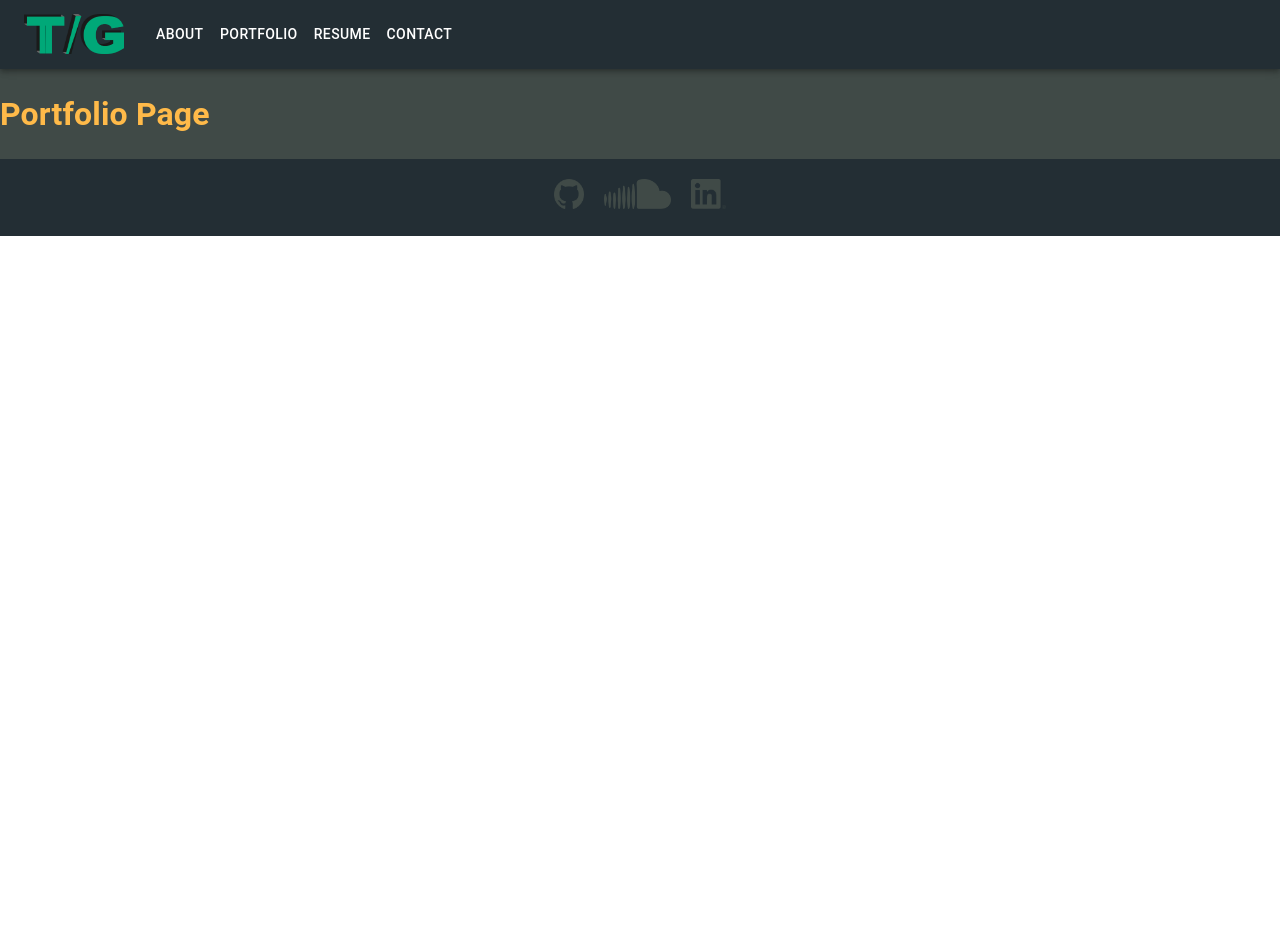
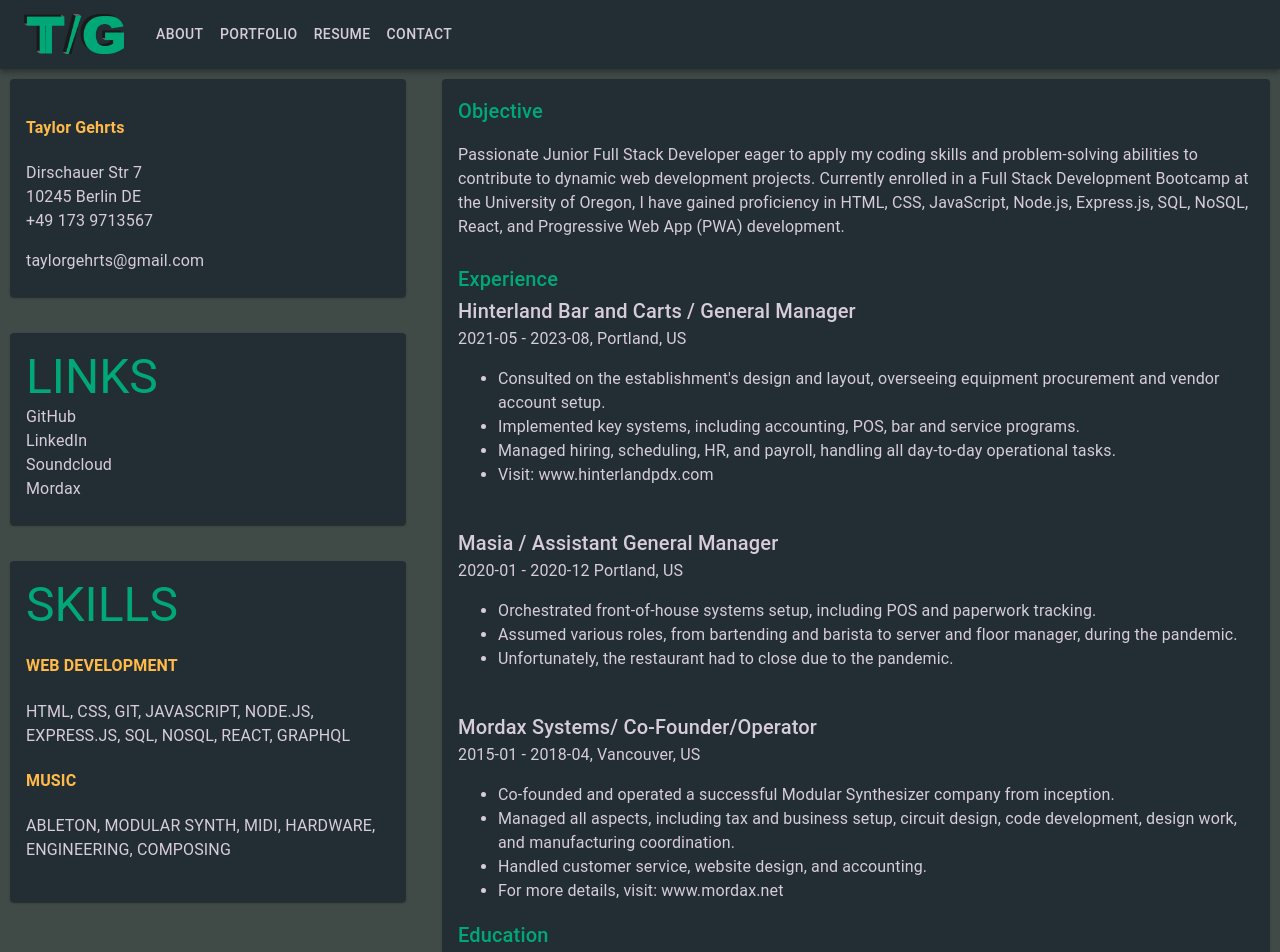
Before and after one commit to taylorgehrts/taylorgehrts_react_portfolio, a React (Create React App) app in the folder taylors-portfolio/: page /portfolio in a window 1280 px wide. Shown: the top 952 px of the page. Before the commit the page ends 800 px from the top, so only its background shows below. Built offline with nearby package versions, Linux system fonts and the light colour scheme.

Commit message:
Portfolio page done and formated

```diff
--- /dev/null
+++ b/taylors-portfolio/src/components/Portfolio.css
@@ -0,0 +1,47 @@
+/* About.css */
+.StyledCard {
+    height: auto;
+    margin: 10px;
+    background-color: #232E34 !important;
+    color: #D7CCDA !important;
+    overflow: hidden;
+    box-sizing: border-box;
+  }
+
+
+  .StyledCard .highlight {
+    color: #FFBA49;
+  }
+
+  .StyledCard .styledText {
+    color: #00A878;
+  }
+
+  .StyledImage {
+    max-width: 100%;
+    max-height: 100%;
+    object-fit: contain;
+    display: block;
+    margin: 0 auto;
+  }
+
+  .StyledText {
+    color: #00A878;
+  }
+
+  .StyledAlertText {
+    color: #FFBA49;
+  }
+
+  a {
+    text-decoration: none;
+    color: #D7CCDA !important;
+  }
+
+  a:hover {
+    filter: brightness(.9);
+  }
+
+  ul {
+    list-style-position: outside;
+}
--- a/taylors-portfolio/src/components/Portfolio.js
+++ b/taylors-portfolio/src/components/Portfolio.js
@@ -1,11 +1,238 @@
 import React from "react";
+import { Grid, Card, CardContent, Typography, styled } from "@mui/material";
+import "./Portfolio.css";
+
+const LeftColumn = styled(Grid)(({ theme }) => ({
+  order: 1, // Default order for left column
+  [theme.breakpoints.down("sm")]: {
+    order: 2, // New order for left column on smaller screens
+  },
+}));
+
+const RightColumn = styled(Grid)(({ theme }) => ({
+  order: 2, // Default order for right column
+  [theme.breakpoints.down("sm")]: {
+    order: 1, // New order for right column on smaller screens
+  },
+}));
 
 function Portfolio() {
   return (
-    <div>
-      <h1>Portfolio Page</h1>
-      {/* Add your content for the Portfolio page here */}
-    </div>
+    <Grid container spacing={2}>
+      <LeftColumn item xs={12} md={4}>
+        <Grid container direction="column" spacing={2}>
+          {/* First Card */}
+          <Grid item>
+            <Card className="StyledCard">
+              <CardContent>
+                <h4 className="highlight">Taylor Gehrts</h4>
+                <p>
+                  Dirschauer Str 7<br></br>
+                  10245 Berlin DE<br></br>
+                  +49 173 9713567
+                </p>
+                <a href="mailto:taylorgehrts@gmail.com">
+                  taylorgehrts@gmail.com
+                </a>
+              </CardContent>
+            </Card>
+          </Grid>
+          {/* Second Card */}
+          <Grid item>
+            <Card className="StyledCard">
+              <CardContent>
+                <Typography variant="h3" className="StyledText">
+                  LINKS
+                </Typography>
+                <a
+                  href="https://github.com/taylorgehrts"
+                  className="StyledAlertText"
+                  target="_blank"
+                  rel="noopener noreferrer"
+                >
+                  GitHub
+                </a>
+                <br></br>
+                <a
+                  href="https://linkedin.com/in/taylor-gehrts-8768b1196"
+                  className="StyledAlertText"
+                  target="_blank"
+                  rel="noopener noreferrer"
+                >
+                  LinkedIn
+                </a>
+                <br></br>
+                <a
+                  href="https://soundcloud.com/arohanpdx"
+                  className="StyledAlertText"
+                  target="_blank"
+                  rel="noopener noreferrer"
+                >
+                  Soundcloud
+                </a>
+                <br></br>
+                <a
+                  href="https://mordax.net"
+                  className="StyledAlertText"
+                  target="_blank"
+                  rel="noopener noreferrer"
+                >
+                  Mordax
+                </a>
+              </CardContent>
+            </Card>
+          </Grid>
+          {/* SKILLS*/}
+          <Grid item>
+            <Card className="StyledCard">
+              <CardContent>
+                <Typography variant="h3" className="StyledText">
+                  SKILLS
+                </Typography>
+                <h4 className="highlight">WEB DEVELOPMENT</h4>
+                <p>
+                  HTML, CSS, GIT, JAVASCRIPT, NODE.JS, EXPRESS.JS, SQL, NOSQL,
+                  REACT, GRAPHQL
+                </p>
+                <h4 className="highlight">MUSIC</h4>
+                <p>
+                  ABLETON, MODULAR SYNTH, MIDI, HARDWARE, ENGINEERING, COMPOSING
+                </p>
+              </CardContent>
+            </Card>
+          </Grid>
+        </Grid>
+      </LeftColumn>
+
+      <RightColumn item xs={12} md={8}>
+        <Card className="StyledCard">
+          <CardContent>
+            <Typography className="StyledText" variant="h6">
+              Objective
+            </Typography>
+            <p>
+              Passionate Junior Full Stack Developer eager to apply my coding
+              skills and problem-solving abilities to contribute to dynamic web
+              development projects. Currently enrolled in a Full Stack
+              Development Bootcamp at the University of Oregon, I have gained
+              proficiency in HTML, CSS, JavaScript, Node.js, Express.js, SQL,
+              NoSQL, React, and Progressive Web App (PWA) development.
+              <br></br>
+              <br></br>
+              <Typography className="StyledText" variant="h6">
+                Experience
+              </Typography>
+              <Typography variant="h6">
+                Hinterland Bar and Carts / General Manager
+              </Typography>
+              2021-05 - 2023-08, Portland, US
+              <br></br>
+              <ul>
+                <li>
+                  Consulted on the establishment's design and layout, overseeing
+                  equipment procurement and vendor account setup.
+                </li>
+                <li>
+                  Implemented key systems, including accounting, POS, bar and
+                  service programs.
+                </li>
+                <li>
+                  Managed hiring, scheduling, HR, and payroll, handling all
+                  day-to-day operational tasks.
+                </li>
+                <li>
+                  Visit:{" "}
+                  <a href="https://hinterlandpdx.com" target="blank">
+                    www.hinterlandpdx.com
+                  </a>
+                </li>
+              </ul>
+              <br></br>
+              <Typography variant="h6">
+                Masia / Assistant General Manager
+              </Typography>
+              2020-01 - 2020-12 Portland, US
+              <br></br>
+              <ul>
+                <li>
+                  Orchestrated front-of-house systems setup, including POS and
+                  paperwork tracking.
+                </li>
+                <li>
+                  Assumed various roles, from bartending and barista to server
+                  and floor manager, during the pandemic.
+                </li>
+                <li>
+                  Unfortunately, the restaurant had to close due to the
+                  pandemic.
+                </li>
+              </ul>
+              <br></br>
+              <Typography variant="h6">
+                Mordax Systems/ Co-Founder/Operator
+              </Typography>
+              2015-01 - 2018-04, Vancouver, US
+              <br></br>
+              <ul>
+                <li>
+                  Co-founded and operated a successful Modular Synthesizer
+                  company from inception.
+                </li>
+                <li>
+                  Managed all aspects, including tax and business setup, circuit
+                  design, code development, design work, and manufacturing
+                  coordination.
+                </li>
+                <li>
+                  Handled customer service, website design, and accounting.
+                </li>
+                <li>
+                  For more details, visit:{" "}
+                  <a href="https://mordax.net" target="blank">
+                    www.mordax.net
+                  </a>
+                </li>
+              </ul>
+              <Typography className="StyledText" variant="h6">
+                Education
+              </Typography>
+              <Typography variant="h6">
+                University of Oregon / Full Stack Development
+              </Typography>
+              04/2023- Present, Online
+              <br></br>
+              <ul>
+                <li>
+                  Enrolled in the Full Stack Development Bootcamp, gaining
+                  expertise in various web technologies.
+                </li>
+                <li>
+                  Showcase of my work on GitHub:{" "}
+                  <a href="https://github.com/taylorgehrts" target="blank">
+                    https://github.com/
+                  </a>
+                </li>
+              </ul>
+              <Typography className="StyledText" variant="h6">
+                Soft Skills
+              </Typography>
+              <ul>
+                <li>
+                  Creative: Think outside the box with high emphasis on
+                  experimentation
+                </li>
+                <li>
+                  Problem Solver: Finding efficient and novel way to overcome
+                  challenges
+                </li>
+                <li>English: Fluent</li>
+                <li>German: Basic, Enrolled in A2 class now</li>
+              </ul>
+            </p>
+          </CardContent>
+        </Card>
+      </RightColumn>
+    </Grid>
   );
 }
 
```
